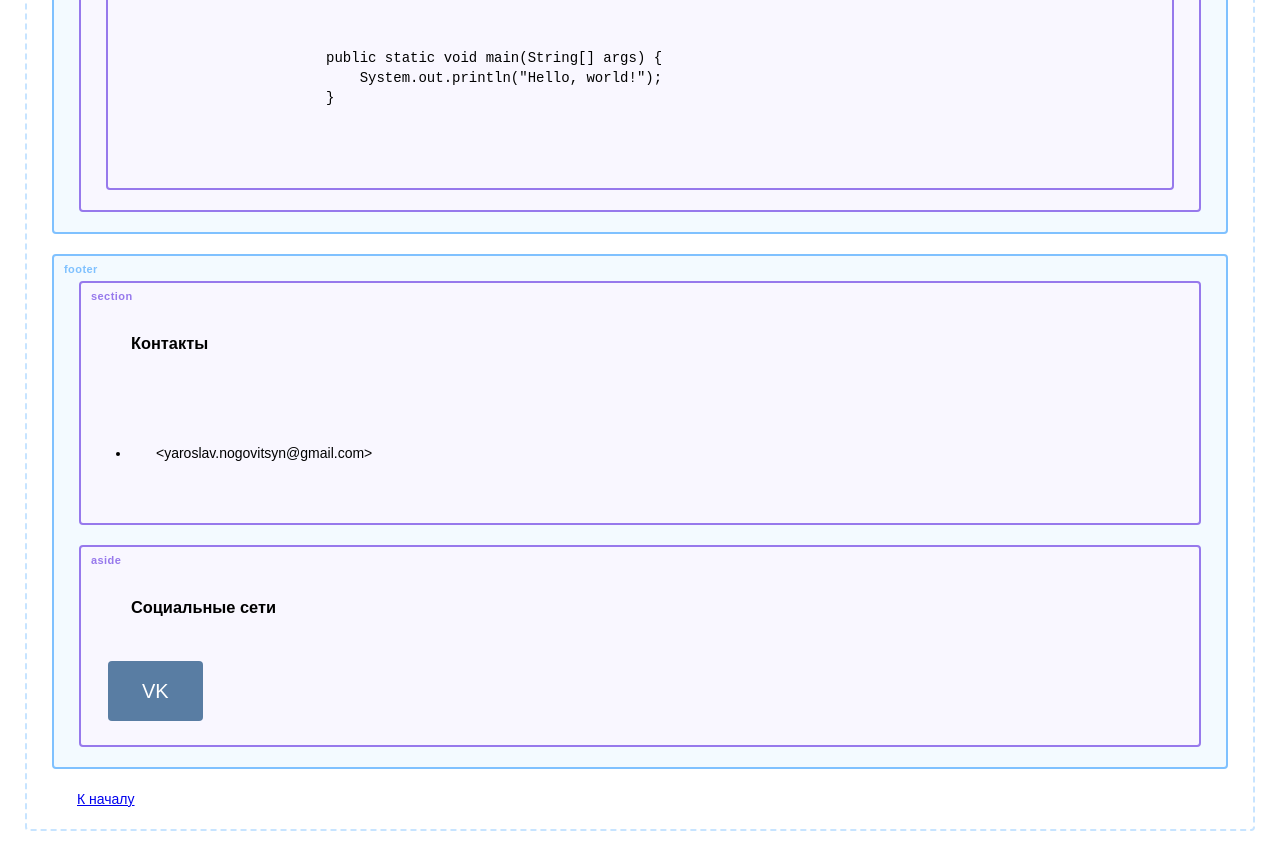
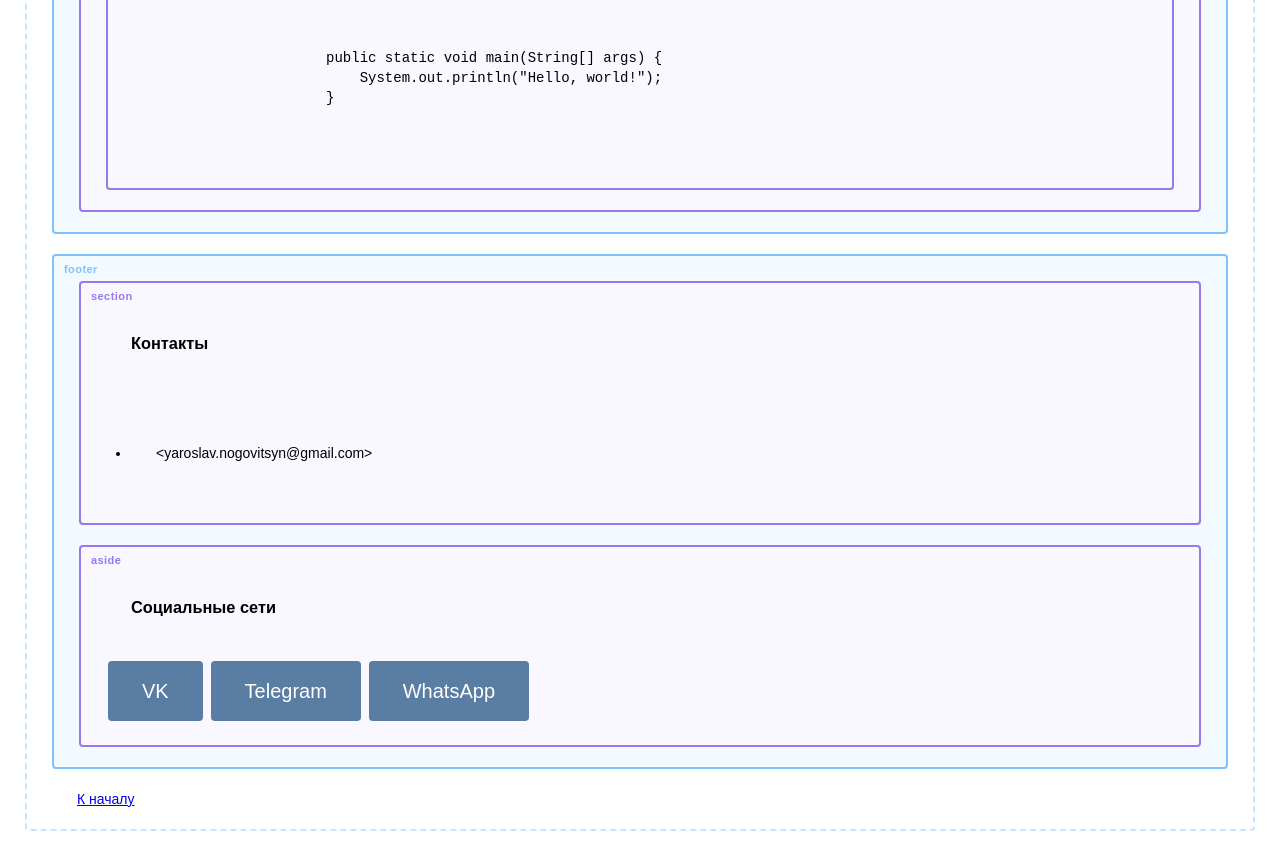
Before and after one commit to YaroslavNogovitsyn/Web_programming, a plain HTML site: page index.html in a window 1280 px wide. Shown: the part 3754-4605 px from the top of the page. Drawn offline with Linux system fonts and the light colour scheme; a web font is replaced by a local one.

Commit message:
Add telegram

```diff
--- a/index.html
+++ b/index.html
@@ -135,9 +135,8 @@
     <aside>
         <h3>Социальные сети</h3>
         <a href="https://vk.com/yaroslav_nogovitsyn" target="_blank" class="button">VK</a>
-
-
-
+        <a href="https://tgrm.github.io/Yaroslav_Nogovitsyn" target="_blank" class="button">Telegram</a>
+        <a href="https://wa.me/79006553928" target="_blank" class="button" >WhatsApp</a>
 
     </aside>
 
```
